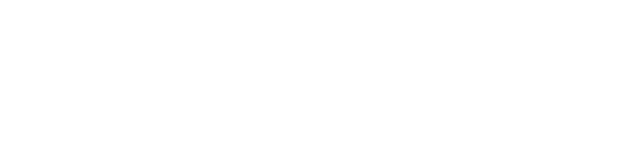
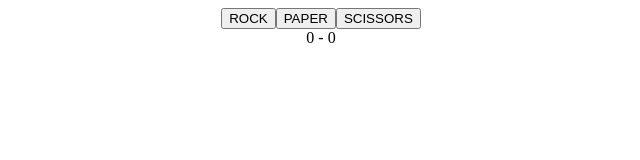
Before and after one commit to TristanNguyen0/rock-paper-scissors, a plain HTML site: page index.html in a window 1280 px wide. Shown: the whole page, without its empty margins (319-959 px from the left). Drawn offline with Linux system fonts and the light colour scheme.

Commit message:
Add UI elements so the user can press a selection of rock paper or scissors. First to 5 wins

```diff
--- a/index.html
+++ b/index.html
@@ -5,10 +5,18 @@
     <meta http-equiv="X-UA-Compatible" content="IE=edge">
     <meta name="viewport" content="width=device-width, initial-scale=1.0">
     <title>Document</title>
+    <link rel="stylesheet" href="style.css"/>
 </head>
 
 <body>
-    <script src="javascript.js"></script>
+    <script src="javascript.js" defer></script>
+    <div class="buttons">
+        <button onclick="playRound('rock')">ROCK</button>
+        <button onclick="playRound('paper')">PAPER</button>
+        <button onclick="playRound('scissors')">SCISSORS</button>
+    </div>
 
+    <div class="score"></div>
+    <div class="result"></div>
 </body>
 </html>
--- a/javascript.js
+++ b/javascript.js
@@ -1,3 +1,11 @@
+//global variables for score keeping and displaying result
+let playerScore = 0;
+let computerScore = 0;
+const score = document.querySelector('div.score');
+score.innerText = `${playerScore} - ${computerScore}`;
+const result = document.querySelector('div.result');
+
+
 function getComputerChoice(){
     let rnd = Math.floor(Math.random() * (3-1+1))+1;
 
@@ -15,75 +23,90 @@ function getComputerChoice(){
 }
 
 
-function playRound(playerSelection, computerSelection){
+function playRound(playerSelection){
     playerSelection = playerSelection.toLowerCase();
-    computerSelection = computerSelection.toLowerCase();
+    let computerSelection = getComputerChoice().toLowerCase();
 
     if (playerSelection==="rock"){
         switch(computerSelection){
             case "rock":
-                return("Tie! Rock vs. Rock");
+                result.innerText = ("Tie! Rock vs. Rock");
                 break;
             case "paper":
-                return("You Lose! Paper beats Rock");
+                result.innerText = ("You Lose! Paper beats Rock");
+                computerScore++;
                 break;
             case "scissors":
-                return("You Win! Rock beats Scissors");
+                result.innerText = ("You Win! Rock beats Scissors");
+                playerScore++;
                 break;
         }
     }
     else if(playerSelection==="paper"){
         switch(computerSelection){
             case "rock":
-                return("You Win! Paper beats Rock");
+                result.innerText = ("You Win! Paper beats Rock");
+                playerScore++;
                 break;
             case "paper":
-                return("Tie! Paper vs. Paper");
+                result.innerText = ("Tie! Paper vs. Paper");
                 break;
             case "scissors":
-                return("You Lose! Scissors beats Paper");
+                result.innerText = ("You Lose! Scissors beats Paper");
+                computerScore++;
                 break;
         }
     }
     else if(playerSelection==="scissors"){
         switch(computerSelection){
             case "rock":
-                return("You Lose! Rock beats Scissors");
+                result.innerText = ("You Lose! Rock beats Scissors");
+                computerScore++;
                 break;
             case "paper":
-                return("You Win! Scissors beats Paper");
+                result.innerText = ("You Win! Scissors beats Paper");
+                playerScore++;
                 break;
             case "scissors":
-                return("Tie! Scissors vs. Scissors");
+                result.innerText = ("Tie! Scissors vs. Scissors");
                 break;
         }
     }
+    score.innerText = `${playerScore} - ${computerScore}`; //update score
+    if (playerScore===5){ //once a player reaches 5 points
+        result.innerText = `Player wins!`;
+        playerScore = computerScore = 0; //reset game
+    }
+    else if (computerScore===5){
+        result.innerText = `Computer wins!`;
+        playerScore = computerScore = 0; //reset game
+    }
 }
 
-function game(){
-    let computerScore = 0;
-    let playerScore = 0;
-    let result;
-    for (let i=0;i<5;i++){
-        let playerSelection = prompt("Enter rock, paper, or scissors");
-        let computerSelection = getComputerChoice();
-        result = playRound(playerSelection, computerSelection);
-        console.log(result);
-        if(result.includes("Win")){
-            playerScore++;
-        }
-        else if(result.includes("Lose")){
-            computerScore++;
-        }
-    }
+// function game(){
+//     let computerScore = 0;
+//     let playerScore = 0;
+//     let result;
+//     for (let i=0;i<5;i++){
+//         let playerSelection = prompt("Enter rock, paper, or scissors");
+//         let computerSelection = getComputerChoice();
+//         result = playRound(playerSelection, computerSelection);
+//         console.log(result);
+//         if(result.includes("Win")){
+//             playerScore++;
+//         }
+//         else if(result.includes("Lose")){
+//             computerScore++;
+//         }
+//     }
 
-    if (playerScore>computerScore){
-        console.log(`Player Wins! ${playerScore} - ${computerScore}`);
-    }
-    else if(computerScore>playerScore){
-        console.log(`Computer Wins! ${playerScore} - ${computerScore}`);
-    }
-    else{
-        console.log(`Tie! ${playerScore} - ${computerScore}`);
-    }
-}
+//     if (playerScore>computerScore){
+//         console.log(`Player Wins! ${playerScore} - ${computerScore}`);
+//     }
+//     else if(computerScore>playerScore){
+//         console.log(`Computer Wins! ${playerScore} - ${computerScore}`);
+//     }
+//     else{
+//         console.log(`Tie! ${playerScore} - ${computerScore}`);
+//     }
+// }
--- /dev/null
+++ b/style.css
@@ -0,0 +1,18 @@
+.buttons{
+    display: flex;
+    justify-content: center;
+    align-items: center;
+}
+
+
+.score{
+    display: flex;
+    justify-content: center;
+    align-items: center;
+}
+
+.result{
+    display: flex;
+    justify-content: center;
+    align-items: center;
+}
```
